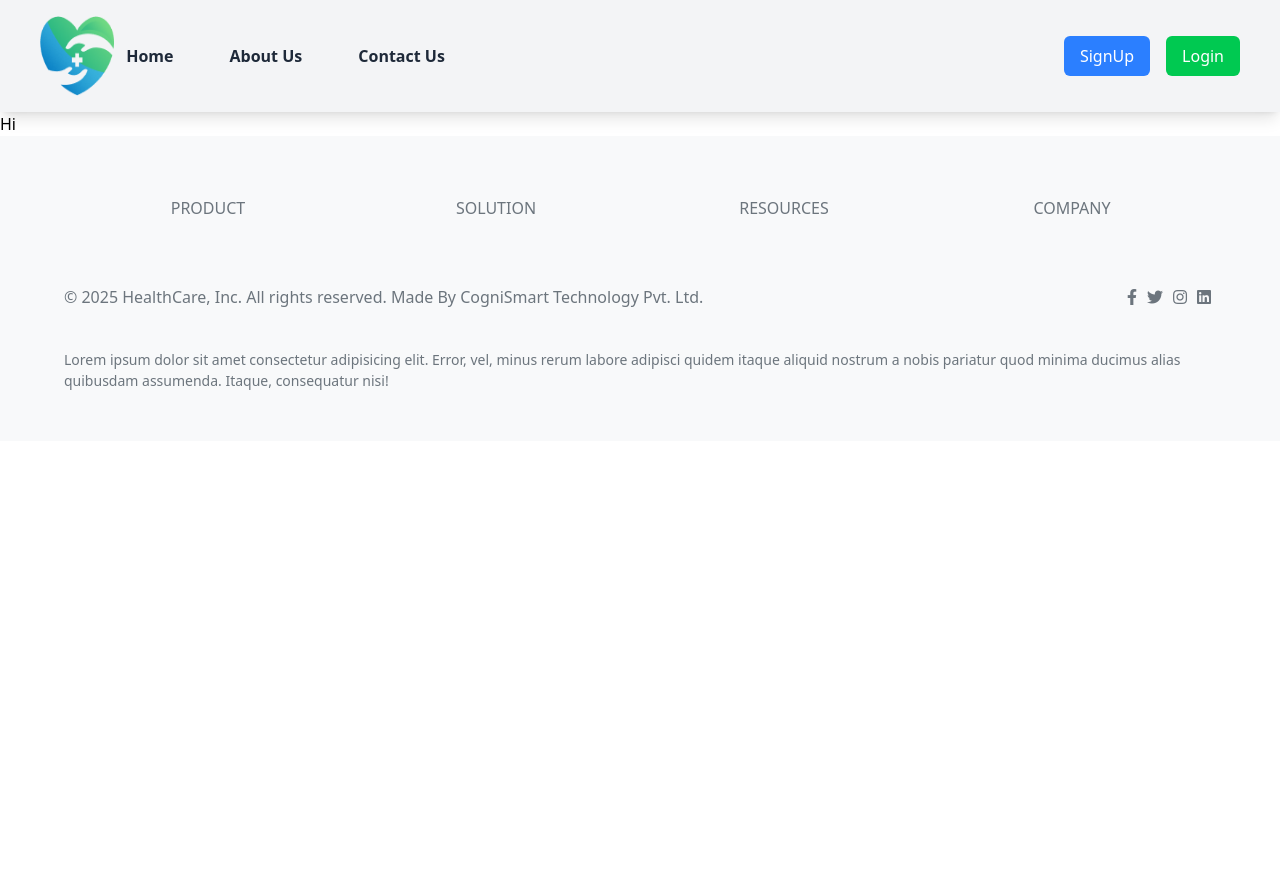
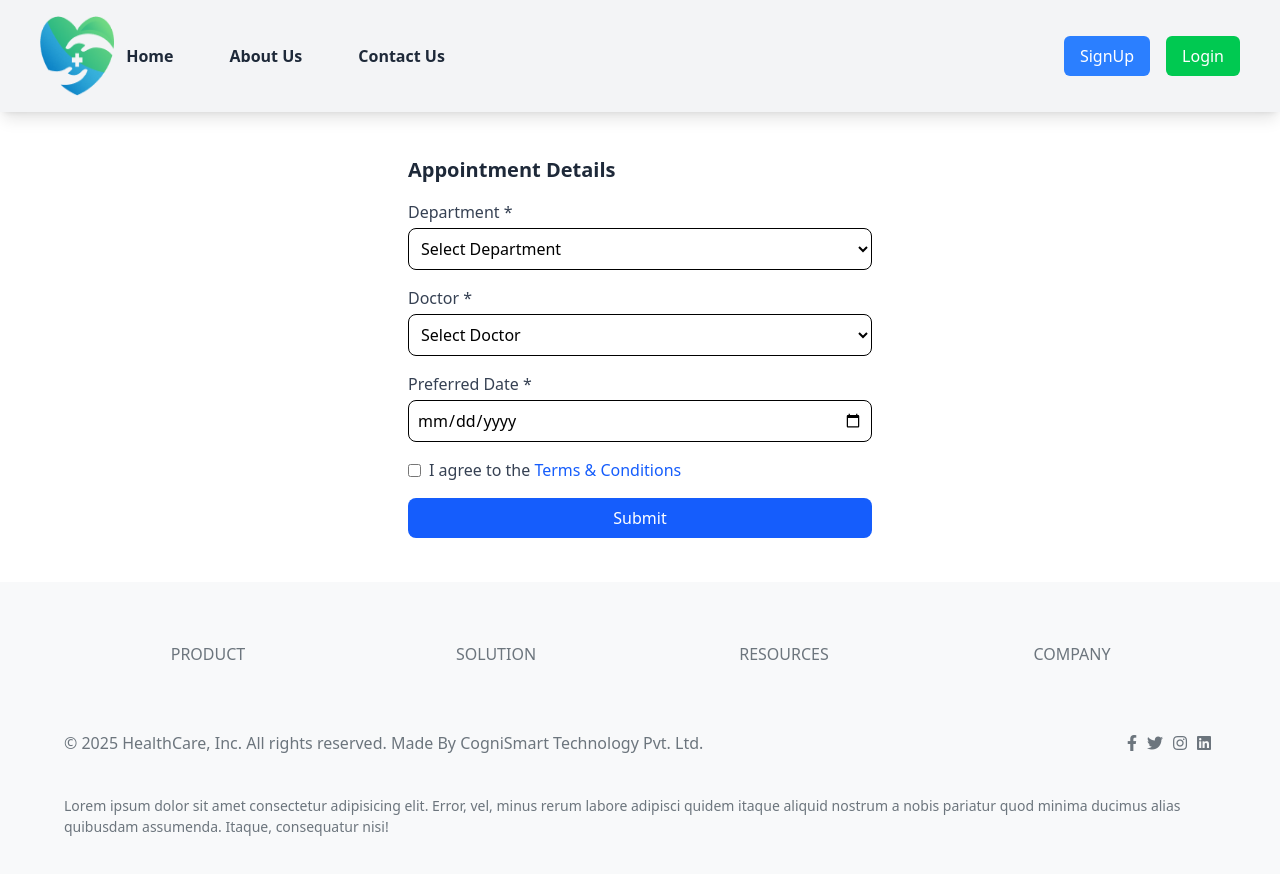
Before and after one commit to tapas20/OnlineHMS, a React (Vite) app: page /bookappointment in a window 1280 px wide. Shown: the top 874 px of the page. Before the commit the page ends 800 px from the top, so only its background shows below. Built offline with nearby package versions, Linux system fonts and the light colour scheme.

Commit message:
Updated book appointment page

```diff
--- a/src/Pages/BookAppointment/BookAppointment.jsx
+++ b/src/Pages/BookAppointment/BookAppointment.jsx
@@ -1,11 +1,52 @@
-import React from 'react'
+import React from "react";
 
-const BookAppointment = () => {
+const AppointmentForm = () => {
   return (
-    <div>
-      <hi>Hi</hi>
+    <div className="m-5 max-w-lg mx-auto p-6 bg-white">
+      <h2 className="text-xl font-semibold text-gray-800 mb-4">Appointment Details</h2>
+
+      <div className="flex flex-col gap-4">
+        {/* Department Selection */}
+        <div>
+          <label className="block text-gray-700 font-medium mb-1">Department *</label>
+          <select className="w-full p-2 border rounded-lg focus:outline-none focus:ring-2 focus:ring-blue-400">
+            <option>Select Department</option>
+            <option>Cardiology</option>
+            <option>Neurology</option>
+            <option>Orthopedics</option>
+          </select>
+        </div>
+
+        {/* Doctor Selection */}
+        <div>
+          <label className="block text-gray-700 font-medium mb-1">Doctor *</label>
+          <select className="w-full p-2 border rounded-lg focus:outline-none focus:ring-2 focus:ring-blue-400">
+            <option>Select Doctor</option>
+            <option>Dr. Smith</option>
+            <option>Dr. Johnson</option>
+            <option>Dr. Lee</option>
+          </select>
+        </div>
+
+        {/* Preferred Date Selection */}
+        <div>
+          <label className="block text-gray-700 font-medium mb-1">Preferred Date *</label>
+          <input type="date" className="w-full p-2 border rounded-lg focus:outline-none focus:ring-2 focus:ring-blue-400" />
+        </div>
+
+        {/* Terms & Conditions Checkbox */}
+        <div className="flex items-center">
+          <input type="checkbox" id="terms" className="mr-2" />
+          <label htmlFor="terms" className="text-gray-700">I agree to the <a href="#" className="text-blue-600">Terms & Conditions</a></label>
+        </div>
+
+        {/* Submit Button */}
+        <button className="cursor-pointer w-full bg-blue-600 text-white py-2 rounded-lg hover:bg-blue-700 transition">
+          Submit
+        </button>
+      </div>
     </div>
-  )
-}
+  );
+};
 
-export default BookAppointment
+export default AppointmentForm;
```
